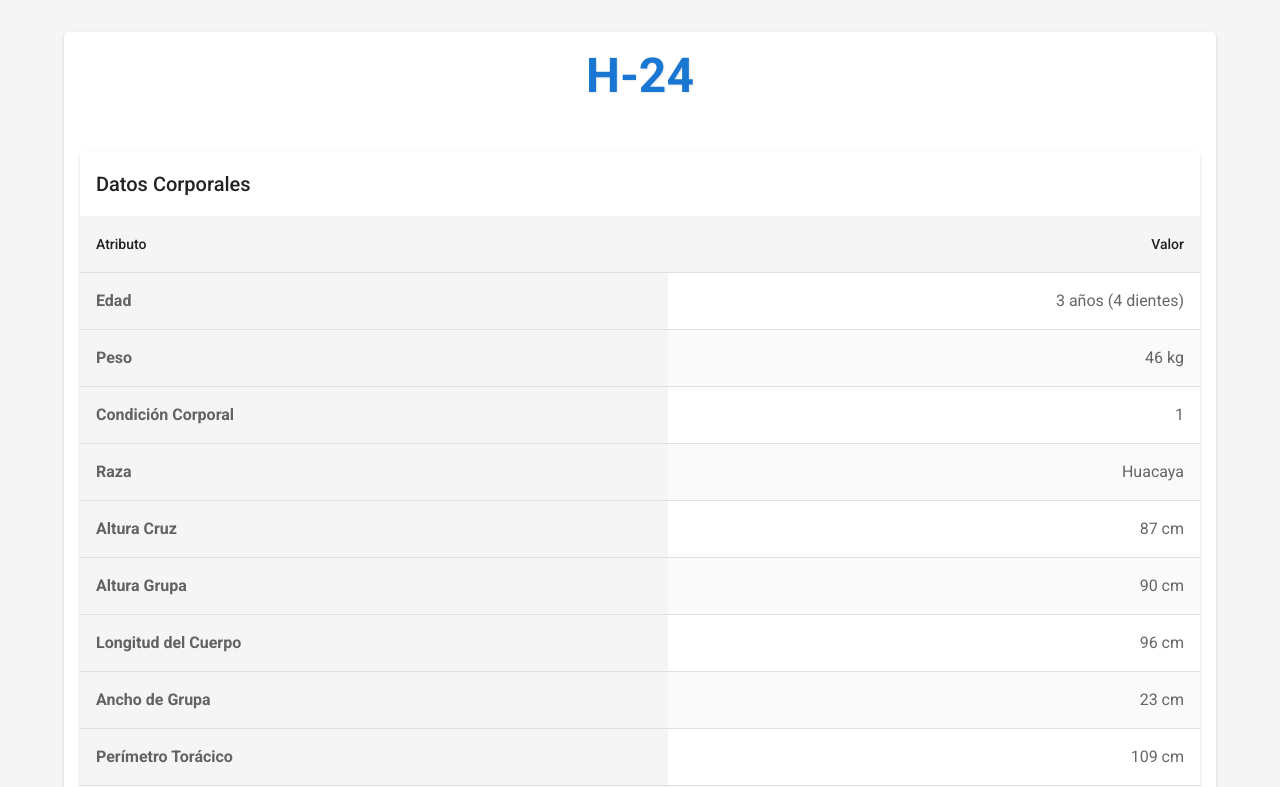
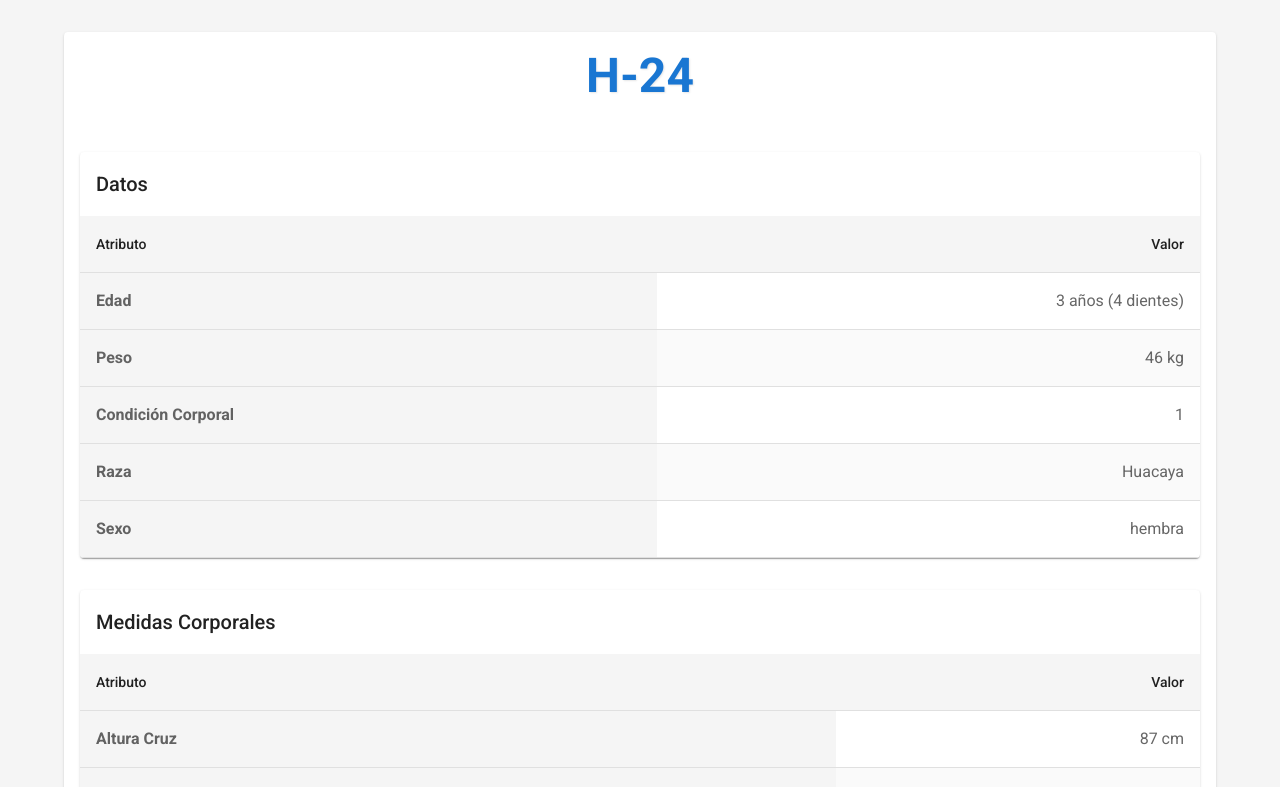
Before and after one commit to slinareslie/alpacas, a React (Create React App) app: page /alpacas/1 in a window 1280 px wide. Shown: the top 787 px of the page. Built offline with nearby package versions, Linux system fonts and the light colour scheme.

Commit message:
Tres tablas

```diff
--- a/src/pages/AlpacaDetailPage.js
+++ b/src/pages/AlpacaDetailPage.js
@@ -31,11 +31,15 @@ const AlpacaDetailPage = () => {
     return <div>Cargando...</div>;
   }
 
-  const datosCorporales = [
+  const datos = [
     { label: "Edad", value: alpaca.edad },
     { label: "Peso", value: alpaca.peso, unit: "kg" },
     { label: "Condición Corporal", value: alpaca.condicion_corporal },
     { label: "Raza", value: alpaca.raza },
+    { label: "Sexo", value: alpaca.sexo },
+  ];
+
+  const medidasCorporales = [
     { label: "Altura Cruz", value: alpaca.altura_cruz, unit: "cm" },
     { label: "Altura Grupa", value: alpaca.altura_grupa, unit: "cm" },
     { label: "Longitud del Cuerpo", value: alpaca.long_cuerpo, unit: "cm" },
@@ -47,16 +51,11 @@ const AlpacaDetailPage = () => {
     },
     { label: "Ancho de Cabeza", value: alpaca.ancho_cabeza, unit: "cm" },
     { label: "Largo de Cabeza", value: alpaca.largo_cabeza, unit: "cm" },
+    { label: "Isquiones", value: alpaca.isquiones, unit: "cm" },
     { label: "Orejas", value: alpaca.orejas, unit: "cm" },
-    { label: "Largo de Cuello", value: alpaca.largo_cuello, unit: "cm" },
-    { label: "Amplitud de Pecho", value: alpaca.amplitud_pecho, unit: "cm" },
-    { label: "Aplomo Anterior", value: alpaca.aplomo_anterior},
-    { label: "Aplomo Posterior", value: alpaca.aplomo_posterior},
-    { label: "Sexo", value: alpaca.sexo },
   ];
 
   const valorNutricional = [
-    { label: "Estado Fisiológico", value: alpaca.estado_fisiologico },
     { label: "Materia Seca", value: alpaca.materia_seca, unit: "kg/día" },
     { label: "Proteína Cruda", value: alpaca.proteina_cruda, unit: "%" },
     { label: "Energía", value: alpaca.energia, unit: "Mcal/día" },
@@ -148,12 +147,17 @@ const AlpacaDetailPage = () => {
         <CardContent>
           {isMobile ? (
             <>
-              {renderAttributesForMobile("Datos Corporales", datosCorporales)}
+              {renderAttributesForMobile("Datos", datos)}
+              {renderAttributesForMobile(
+                "Medidas Corporales",
+                medidasCorporales
+              )}
               {renderAttributesForMobile("Valor Nutricional", valorNutricional)}
             </>
           ) : (
             <>
-              {renderTable("Datos Corporales", datosCorporales)}
+              {renderTable("Datos", datos)}
+              {renderTable("Medidas Corporales", medidasCorporales)}
               {renderTable("Valor Nutricional", valorNutricional)}
             </>
           )}
```
